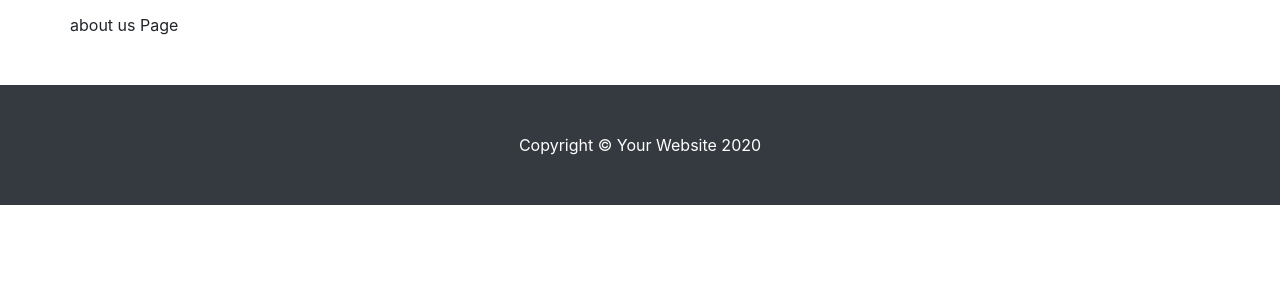
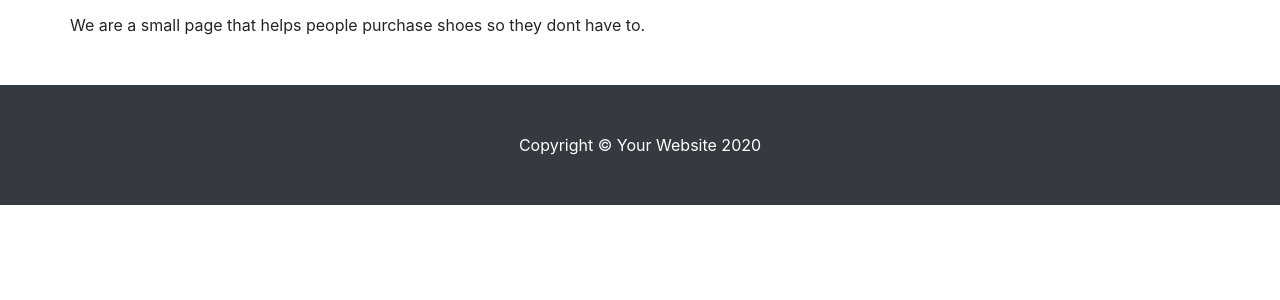
Before and after one commit to Gavin-marler/SneakerBotWebsite, a Django app: page /about/ in a window 1280 px wide. Shown: the part 91-391 px from the top of the page. Run offline with Django 3.2, Linux system fonts and the light colour scheme; some libraries are stand-ins or nearby versions.

Commit message:
page changes

```diff
--- a/templates/about.html
+++ b/templates/about.html
@@ -32,18 +32,18 @@
       <div class="collapse navbar-collapse" id="navbarResponsive">
         <ul class="navbar-nav ml-auto">
             <li class="nav-item active">
-              <a class="nav-link" href="% url 'index' %">Home
+              <a class="nav-link" href="{% url 'index' %}">Home
                 <span class="sr-only">(current)</span>
               </a>
             </li>
             <li class="nav-item">
-              <a class="nav-link" href="% url 'input' %">Cart</a>
+              <a class="nav-link" href="{% url 'input' %}">Cart</a>
             </li>
             <li class="nav-item">
-              <a class="nav-link" href="% url 'about' %">About Us</a>
+              <a class="nav-link" href="{% url 'about' %}">About Us</a>
             </li>
             <li class="nav-item">
-              <a class="nav-link" href="% url 'contact' %">Contact</a>
+              <a class="nav-link" href="{% url 'contact' %}">Contact</a>
             </li>
           </ul>
       </div>
@@ -55,7 +55,7 @@
 
     <!-- Heading Row -->
     <div class="row align-items-center my-5">
-      about us Page
+      <a>We are a small page that helps people purchase shoes so they dont have to.</a>
       </div>
       <!-- /.col-md-4 -->
     </div>
--- a/templates/contact.html
+++ b/templates/contact.html
@@ -55,7 +55,7 @@
 
     <!-- Heading Row -->
     <div class="row align-items-center my-5">
-      about us Page
+      <a>You don't find us, we find you!</a>
       </div>
       <!-- /.col-md-4 -->
     </div>
--- a/templates/index.html
+++ b/templates/index.html
@@ -37,11 +37,7 @@
             </a>
           </li>
           <li class="nav-item">
-<<<<<<< HEAD
-            <a class="nav-link" href="{% url 'input' %}">Cart</a>
-=======
             <a class="nav-link" href="% url 'input' %">Cart</a>
->>>>>>> 8ea8d5fb9df4e4c50076e1ed54920ad042ac5c09
           </li>
           <li class="nav-item">
             <a class="nav-link" href="% url 'about' %">About Us</a>
```
